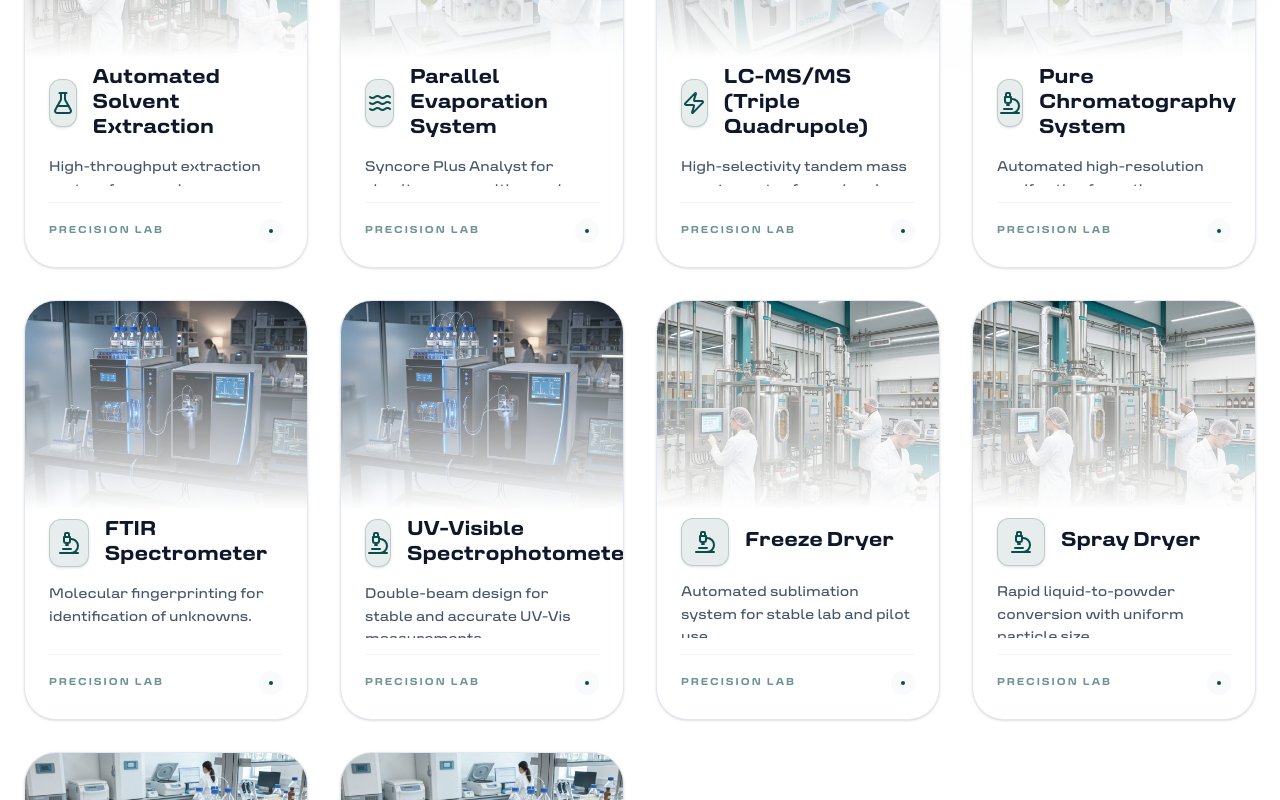
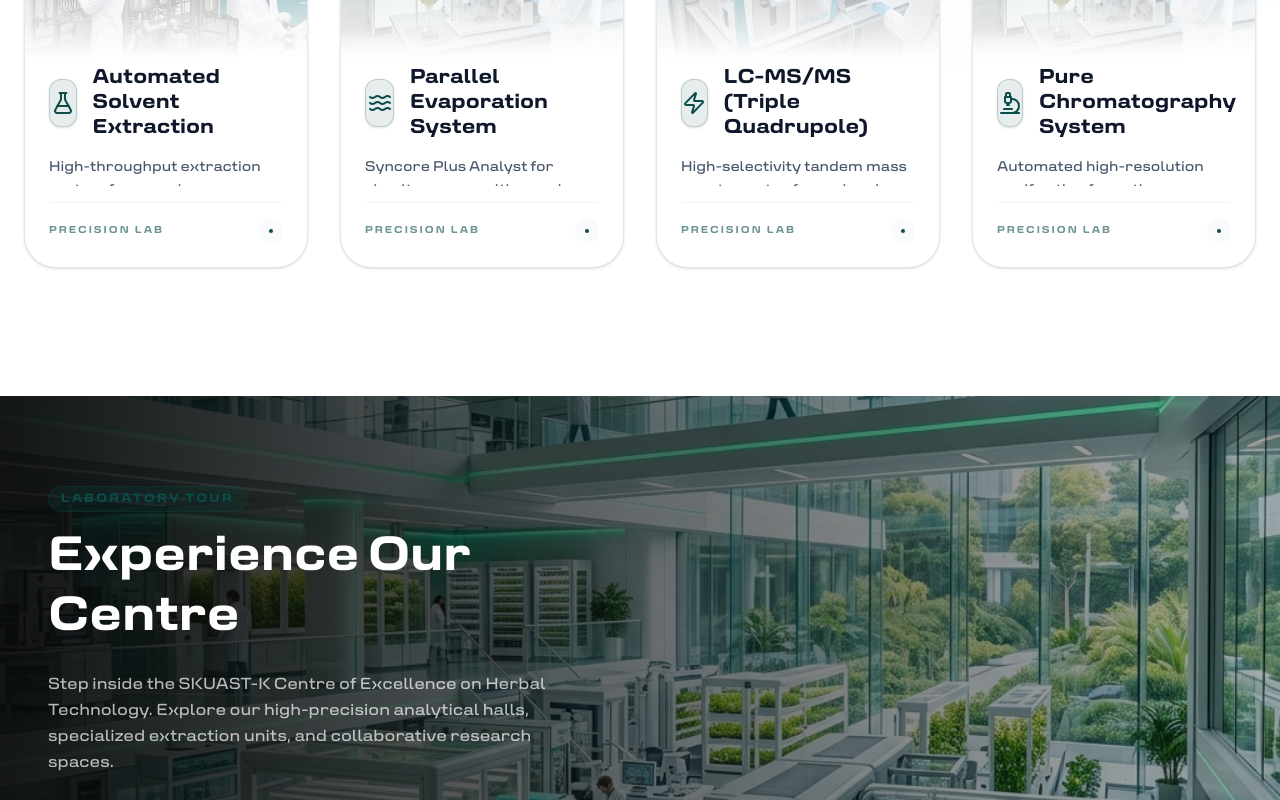
Before and after one commit to azharkhan93/centerof-excellence-skuast-k-faculty-of-forestry, a Next.js app: page /en in a window 1280 px wide. Shown: the part 6903-7703 px from the top of the page. Built offline with nearby package versions, Linux system fonts and the light colour scheme.

Commit message:
limit facilities display to the first four items in the grid

```diff
--- a/components/Facilities/Facilities.tsx
+++ b/components/Facilities/Facilities.tsx
@@ -8,11 +8,11 @@ import { FacilityCard } from "./FacilityCard";
 export const Facilities: React.FC = () => {
     return (
         <section className="relative py-24 md:py-32 overflow-hidden bg-white">
-            {/* Background Accents - Subtler for light theme */}
+
             <div className="absolute top-0 right-0 w-[500px] h-[500px] bg-brand/5 blur-[120px] rounded-full pointer-events-none" />
 
             <div className="container mx-auto px-6 relative z-10">
-                {/* Header */}
+
                 <div className="max-w-3xl mb-16 md:mb-24 text-center mx-auto">
                     <motion.div
                         initial={{ opacity: 0, y: 20 }}
@@ -34,7 +34,7 @@ export const Facilities: React.FC = () => {
 
                 {/* Grid */}
                 <div className="grid grid-cols-1 sm:grid-cols-2 lg:grid-cols-4 gap-6 md:gap-8">
-                    {FACILITIES_DATA.map((facility, index) => (
+                    {FACILITIES_DATA.slice(0, 4).map((facility, index) => (
                         <FacilityCard
                             key={facility.id}
                             {...facility}
```
